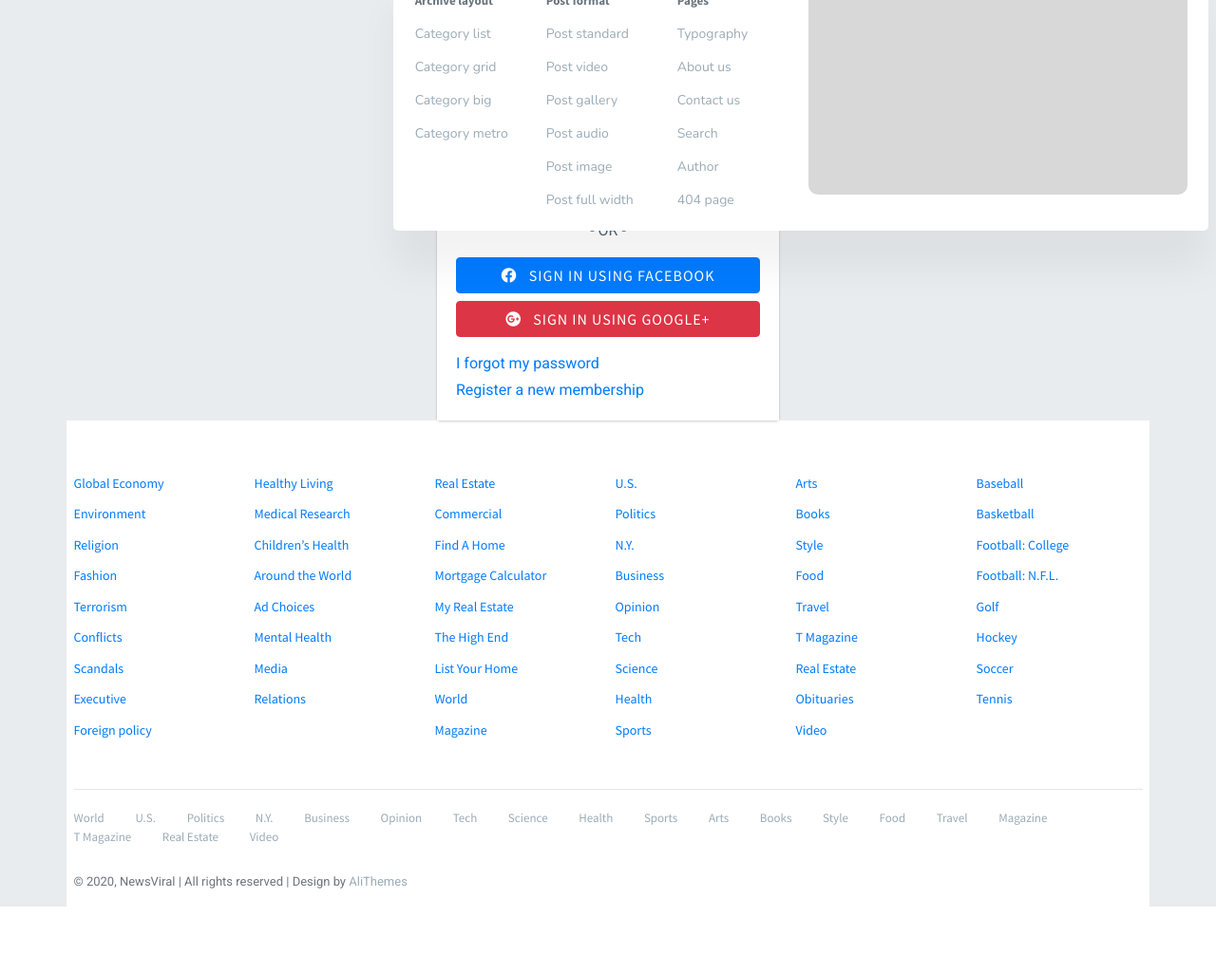
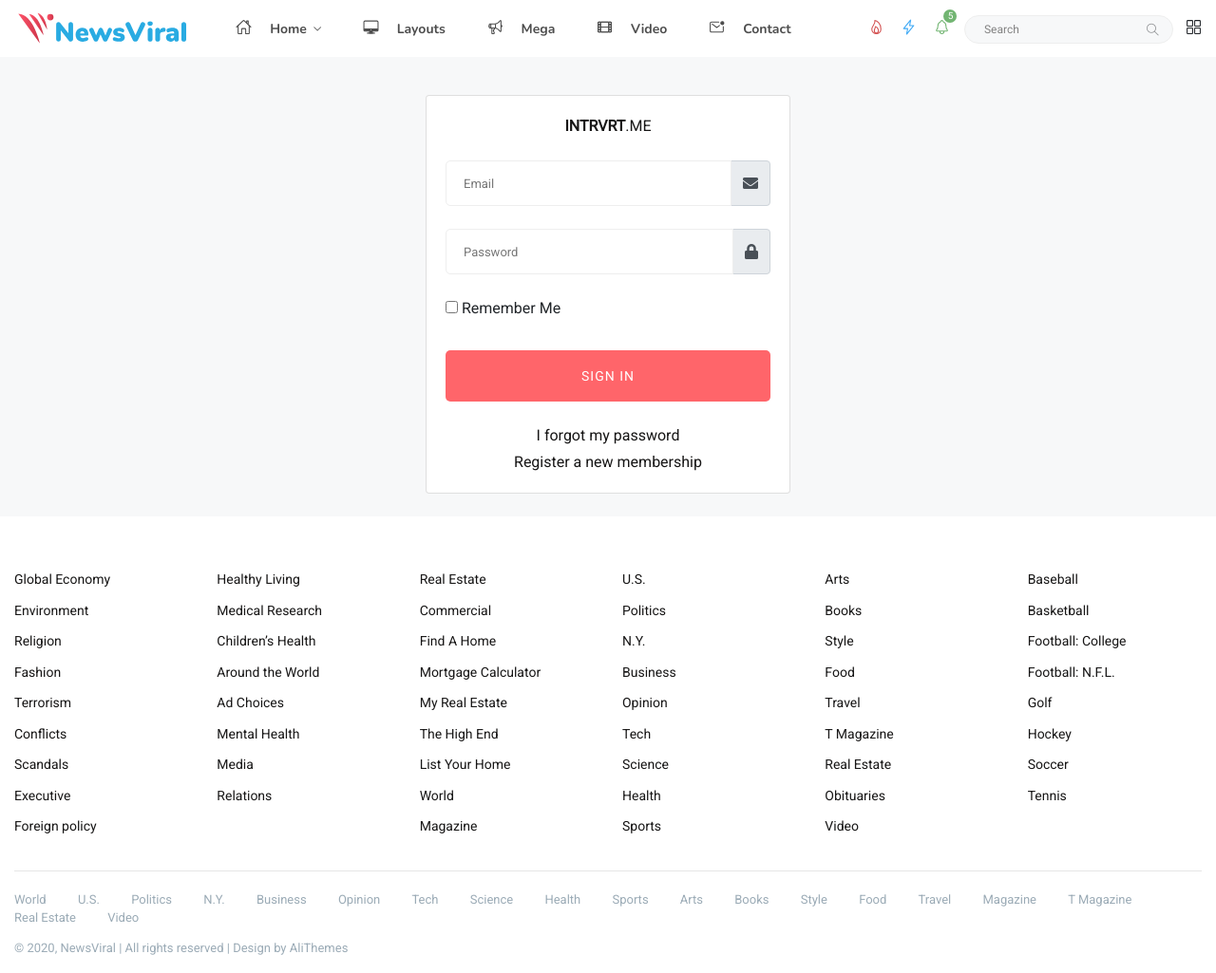
Before and after one commit to diazadha/Intrvrt.me-Website_Project, a CodeIgniter app: page /database/index.php/home/login in a window 1280 px wide. Shown: the whole page at 95% size. Before the commit the page ends 955 px from the top, so only its background shows below. Run offline with CodeIgniter, Linux system fonts and the light colour scheme; some libraries are stand-ins or nearby versions.

Commit message:
update login.php

```diff
--- a/application/views/login.php
+++ b/application/views/login.php
@@ -1,39 +1,14 @@
-<!DOCTYPE html>
-<html>
-
-<head>
-  <meta charset="utf-8">
-  <meta http-equiv="X-UA-Compatible" content="IE=edge">
-  <title>AdminLTE 3 | Log in</title>
-  <link href='<?=base_url("assets/uploads/images/avatar.png"); ?>' rel='shortcut icon' type='image/x-icon' />
-  <!-- Tell the browser to be responsive to screen width -->
-  <meta name="viewport" content="width=device-width, initial-scale=1">
-
-  <!-- Font Awesome -->
-  <link rel="stylesheet" href="<?=base_url('assets');?>/vendor/AdminLTE-3.0.5/plugins/fontawesome-free/css/all.min.css">
-  <!-- Ionicons -->
-  <link rel="stylesheet" href="https://code.ionicframework.com/ionicons/2.0.1/css/ionicons.min.css">
-  <!-- icheck bootstrap -->
-  <link rel="stylesheet"
-    href="<?=base_url('assets');?>/vendor/AdminLTE-3.0.5/plugins/icheck-bootstrap/icheck-bootstrap.min.css">
-  <!-- Theme style -->
-  <link rel="stylesheet" href="<?=base_url('assets');?>/vendor/AdminLTE-3.0.5/dist/css/adminlte.min.css">
-  <!-- Google Font: Source Sans Pro -->
-  <link href="https://fonts.googleapis.com/css?family=Source+Sans+Pro:300,400,400i,700" rel="stylesheet">
-</head>
-
-<body class="hold-transition login-page">
+<div class="container">
   <div class="login-box">
-    <div class="login-logo">
-      <a href="<?=base_url('assets');?>/vendor/AdminLTE-3.0.5/index2.html"><b>INTRVRT</b>ME</a>
+    <!-- /.login-logo -->
+    <div class="card mb-4 mx-auto" style="width: 24rem;">
+        <div class="card-body login-card-body">
+          <div class="login-logo mb-4 text-center">
+            <a href="<?=base_url();?>"><b>INTRVRT</b>.ME</a>
           </div>
-    <!-- /.login-logo -->
-    <div class="card">
-      <div class="card-body login-card-body">
-        <p class="login-box-msg">Sign in to start your session</p>
 
             <form action="<?=base_url('dashboard1');?>" method="post">
-          <div class="input-group mb-3">
+            <div class="input-group mb-4">
                 <input type="email" class="form-control" placeholder="Email">
                 <div class="input-group-append">
                 <div class="input-group-text">
@@ -41,7 +16,7 @@
                 </div>
                 </div>
             </div>
-          <div class="input-group mb-3">
+            <div class="input-group mb-4">
                 <input type="password" class="form-control" placeholder="Password">
                 <div class="input-group-append">
                 <div class="input-group-text">
@@ -50,7 +25,7 @@
                 </div>
             </div>
             <div class="row">
-            <div class="col-8">
+                <div class="col-8 mb-4">
                 <div class="icheck-primary">
                     <input type="checkbox" id="remember">
                     <label for="remember">
@@ -58,44 +33,21 @@
                     </label>
                 </div>
                 </div>
-            <!-- /.col -->
-            <div class="col-4">
+            </div>
+
+            <div class="mb-4">
                 <button type="submit" class="btn btn-primary btn-block">Sign In</button>
-            </div>
-            <!-- /.col -->
             </div>
             </form>
 
-        <div class="social-auth-links text-center mb-3">
-          <p>- OR -</p>
-          <a href="#" class="btn btn-block btn-primary">
-            <i class="fab fa-facebook mr-2"></i> Sign in using Facebook
-          </a>
-          <a href="#" class="btn btn-block btn-danger">
-            <i class="fab fa-google-plus mr-2"></i> Sign in using Google+
-          </a>
-        </div>
-        <!-- /.social-auth-links -->
-
-        <p class="mb-1">
+            <p class="mb-1 text-center">
             <a href="forgot-password.html">I forgot my password</a>
             </p>
-        <p class="mb-0">
-          <a href="register.html" class="text-center">Register a new membership</a>
+            <p class="mb-0 text-center">
+            <a href="<?=base_url('home/registrasi')?>" class="text-center">Register a new membership</a>
             </p>
         </div>
         <!-- /.login-card-body -->
     </div>
   </div>
-  <!-- /.login-box -->
-
-  <!-- jQuery -->
-  <script src="<?=base_url('assets');?>/vendor/AdminLTE-3.0.5/plugins/jquery/jquery.min.js"></script>
-  <!-- Bootstrap 4 -->
-  <script src="<?=base_url('assets');?>/vendor/AdminLTE-3.0.5/plugins/bootstrap/js/bootstrap.bundle.min.js"></script>
-  <!-- AdminLTE App -->
-  <script src="<?=base_url('assets');?>/vendor/AdminLTE-3.0.5/dist/js/adminlte.min.js"></script>
-
-</body>
-
-</html>
+</div>
```
Lines whose indentation alone changed are shown as unchanged.
